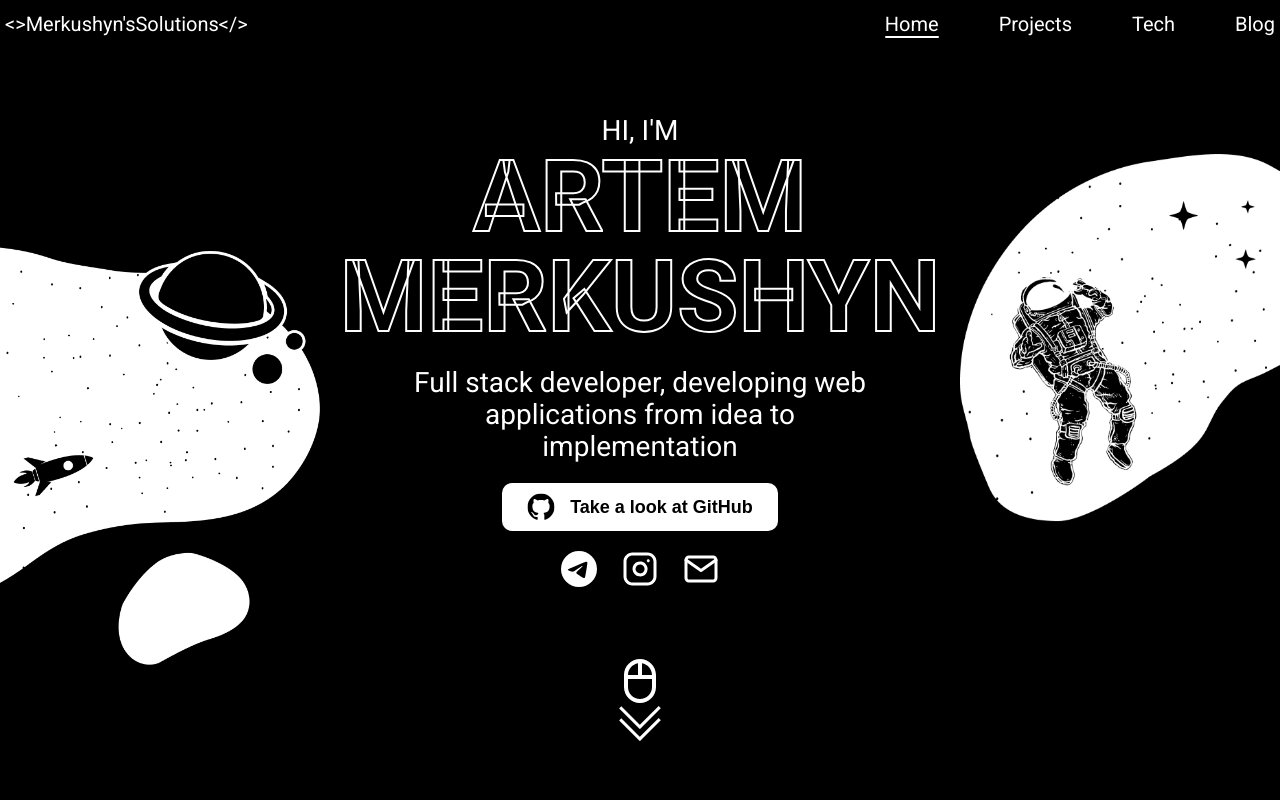
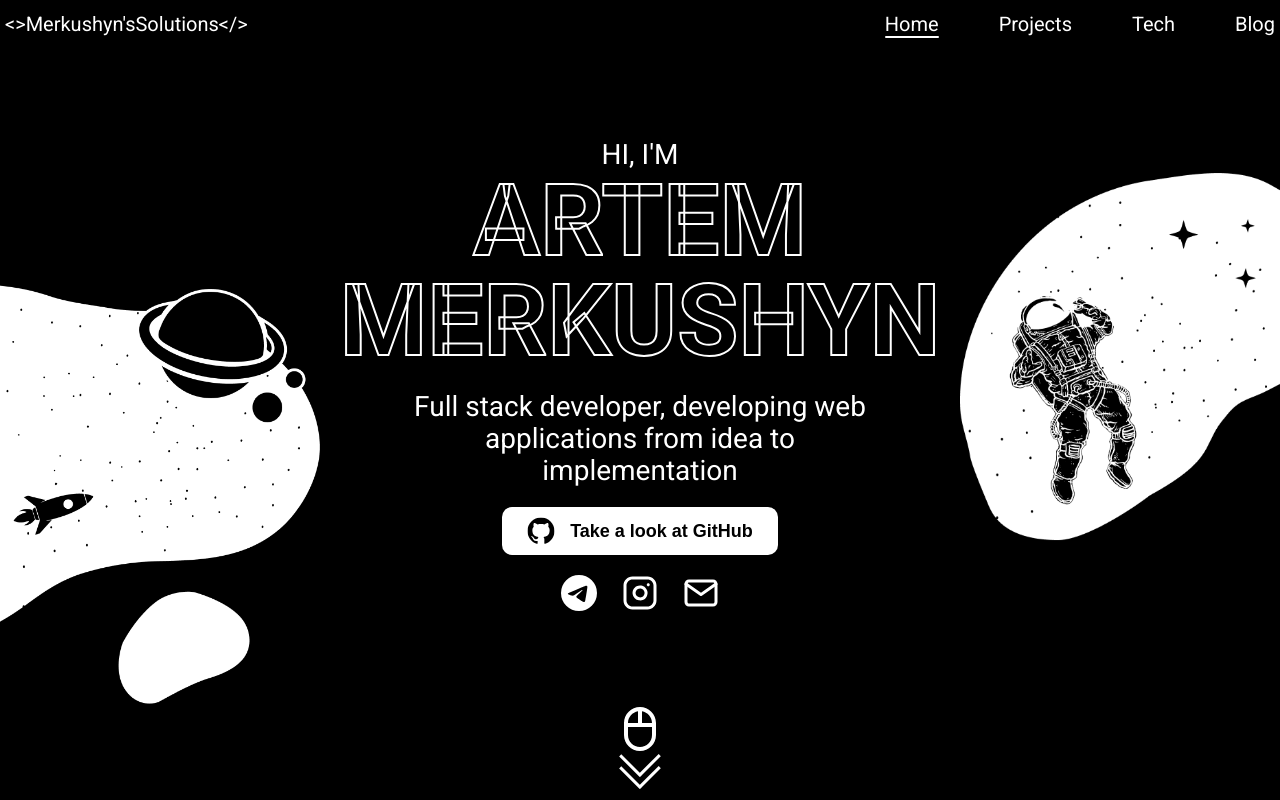
Before and after one commit to ArtemMerkushyn/byMerkushyn, a React (Create React App) app: page / in a window 1280 px wide. Shown: the top 800 px of the page. Built offline with nearby package versions, Linux system fonts and the light colour scheme.

Commit message:
fixed the hero section

```diff
--- a/src/pages/Main/main.module.scss
+++ b/src/pages/Main/main.module.scss
@@ -8,7 +8,7 @@
 }
 
 .hero {
-    height: calc(100vh - 48px);
+    height: calc(100vh);
     display: flex;
     flex-direction: column;
     align-items: center;
@@ -341,6 +341,18 @@
     }
 }
 
+@media (max-width: 1366px) and (max-height: 650px) {
+    .hero {
+        &__container {
+            margin-top: 48px;
+        }
+
+        &__mause {
+            display: none;
+        }
+    }
+}
+
 @media (max-width: 1200px) {
     .project {
         width: calc(50% - 10px);
```
